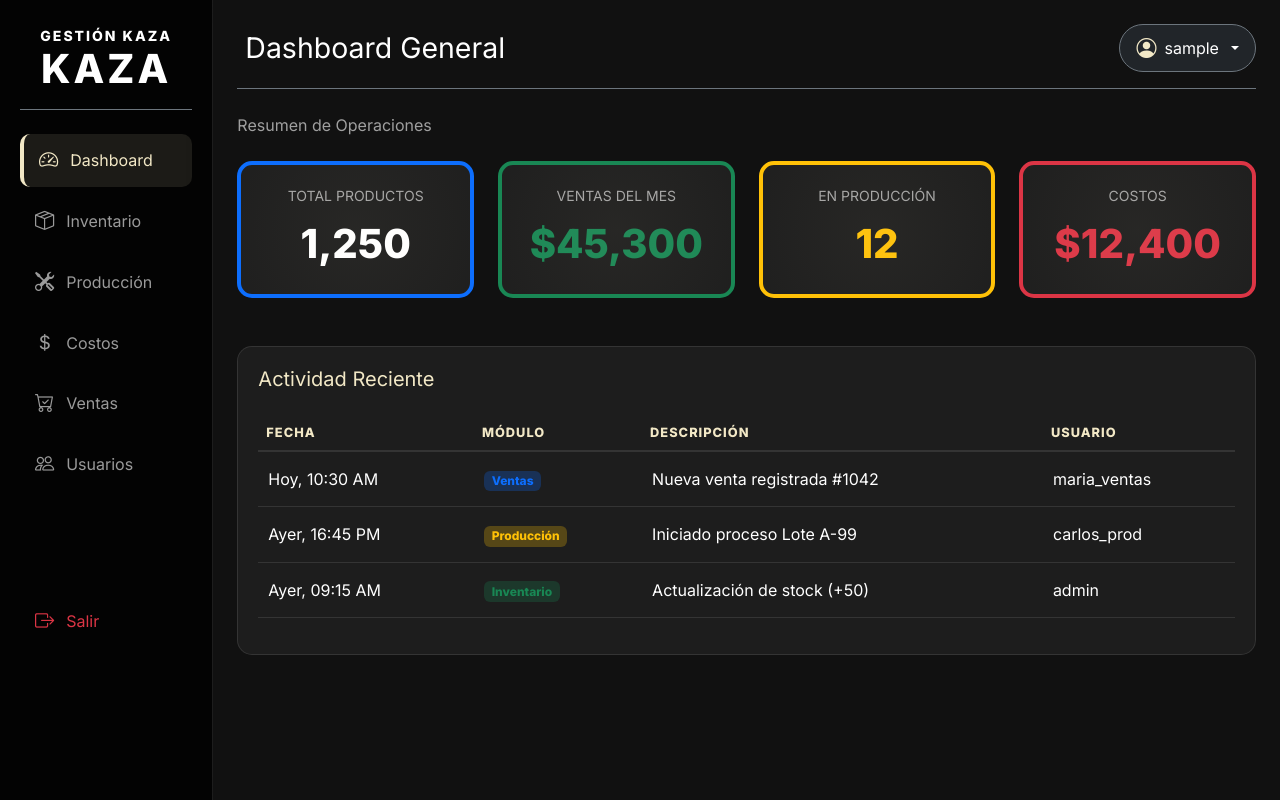
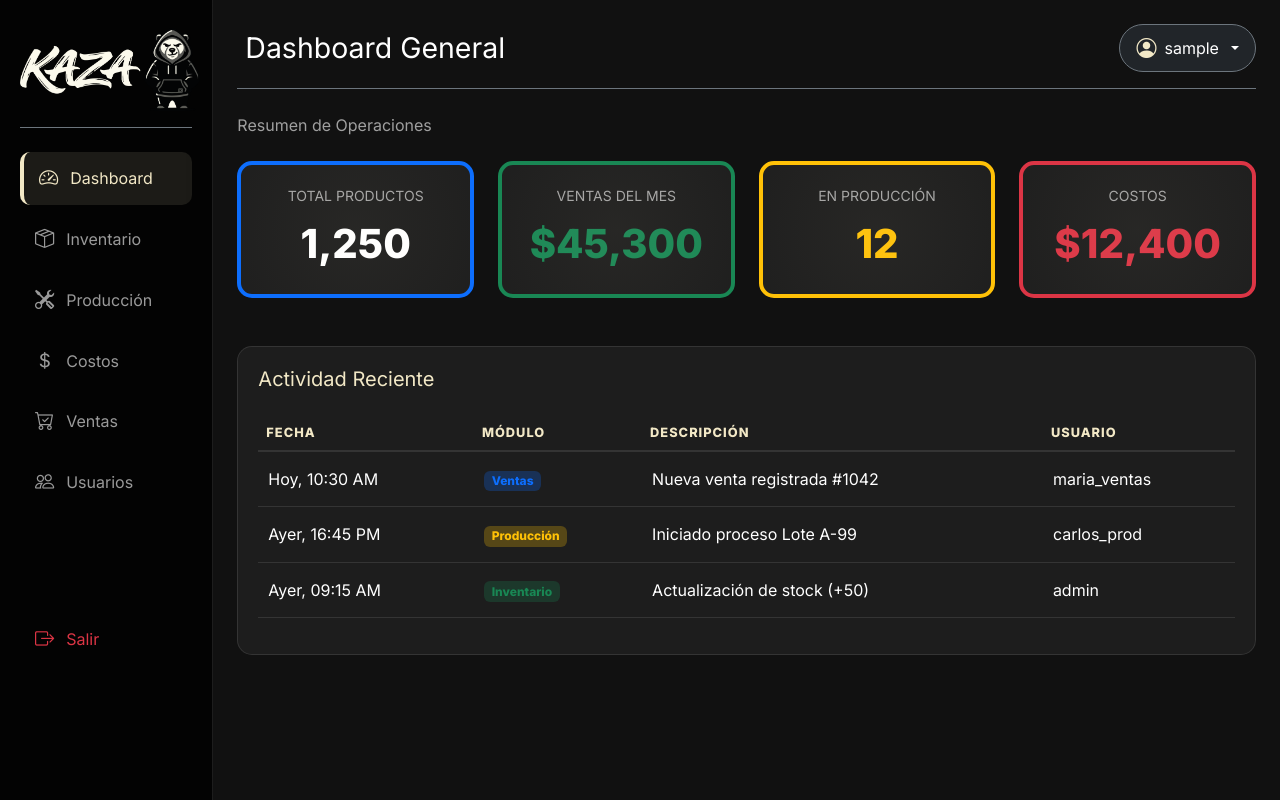
Before and after one commit to Mich-Tech-Soluciones/proyecto-quinto, a Django app: page / in a window 1280 px wide. Run offline with Django 5.2, Linux system fonts and the light colour scheme; the visitor is signed in with stand-in values (Sample User, id 1).

Commit message:
ACtualizacion de logo

```diff
--- a/kaza/settings.py
+++ b/kaza/settings.py
@@ -78,9 +78,9 @@ WSGI_APPLICATION = 'kaza.wsgi.application'
 DATABASES = {
     'default': {
         'ENGINE': 'django.db.backends.postgresql',
-        'NAME': 'kazadb',
+        'NAME': 'kazabd',
         'USER': 'postgres',
-        'PASSWORD': '123456',
+        'PASSWORD': 'root',
         'HOST': 'localhost',
         'PORT': '5432',
     }
--- a/templates/base.html
+++ b/templates/base.html
@@ -4,7 +4,7 @@
 <head>
     <meta charset="utf-8">
     <meta name="viewport" content="width=device-width, initial-scale=1.0">
-    <title>KAZA ERP</title>
+    <title>KAZA</title>
     <!-- Bootstrap CSS -->
     <link href="https://cdn.jsdelivr.net/npm/bootstrap@5.3.0/dist/css/bootstrap.min.css" rel="stylesheet">
     <!-- Bootstrap Icons -->
@@ -21,9 +21,7 @@
             {% if user.is_authenticated %}
             <div class="col-md-3 col-lg-2 admin-sidebar d-none d-md-block no-print">
                 <a href="{% url 'dashboard' %}" class="text-decoration-none d-block text-center mb-4 mt-2 pb-3 border-bottom border-secondary" style="transition: transform 0.3s;" onmouseover="this.style.transform='scale(1.02)'" onmouseout="this.style.transform='scale(1)'">
-                    <!-- Placeholder Logo -->
-                    <h5 class="text-white fw-bold m-0 small" style="letter-spacing: 2px;">GESTIÓN KAZA</h5>
-                    <h1 class="text-white fw-bold m-0" style="font-size: 2.5rem; letter-spacing: 3px;">KAZA </h1>
+                    <img src="{% static 'img/Kaza-Logo-horizontal.png' %}" alt="Kaza Logo" class="img-fluid mx-auto d-block" style="max-width: 180px; height: auto;">
                 </a>
                 <div class="nav flex-column">
                     <a href="{% url 'dashboard' %}" class="sidebar-link {% if request.path == '/' %}active{% endif %}">
```
Also changed, not shown: static/img/Kaza-Logo-horizontal.png (added), templates/img/Kaza-Logo.png (added), templates/public/public.html (added).
